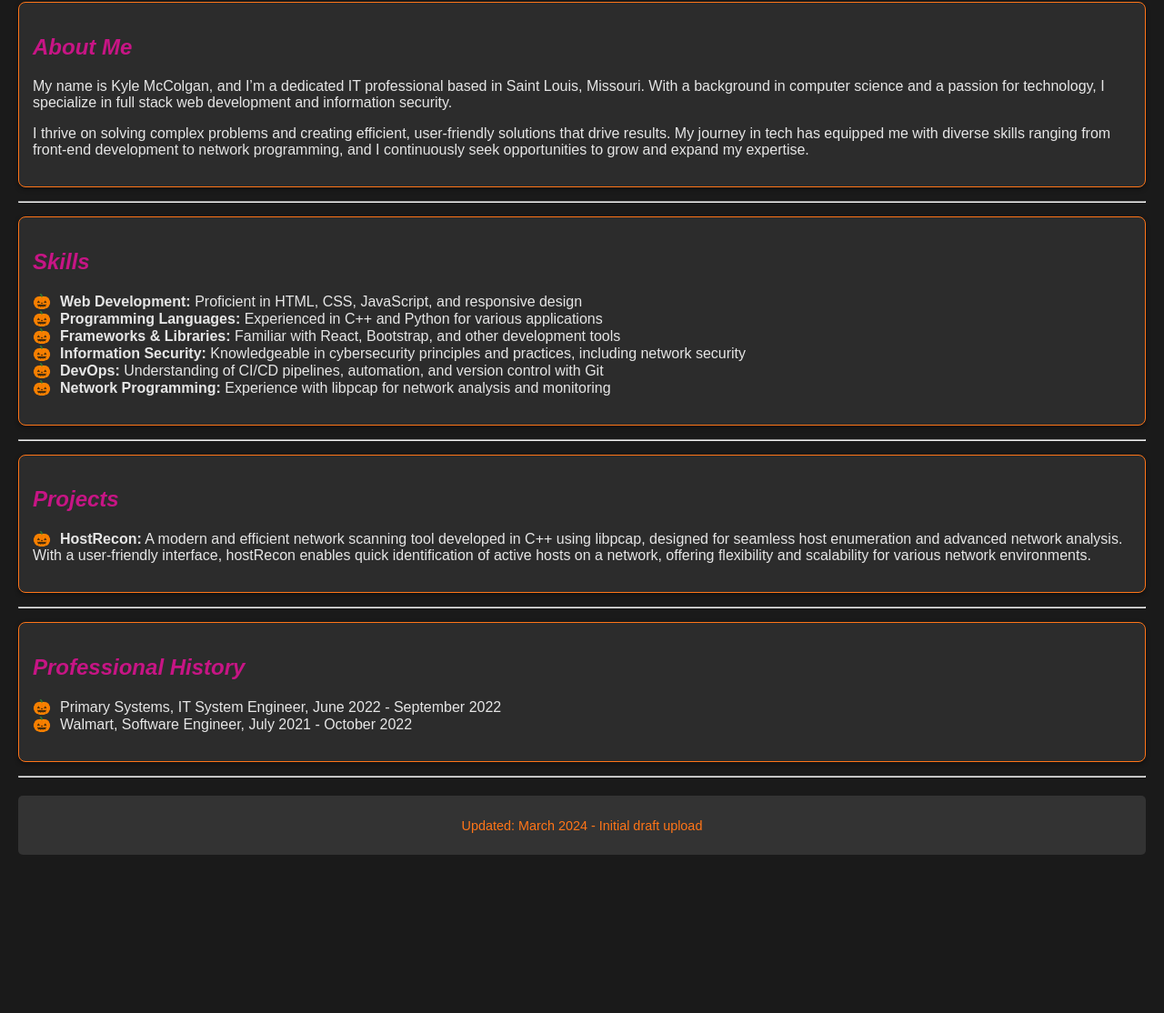
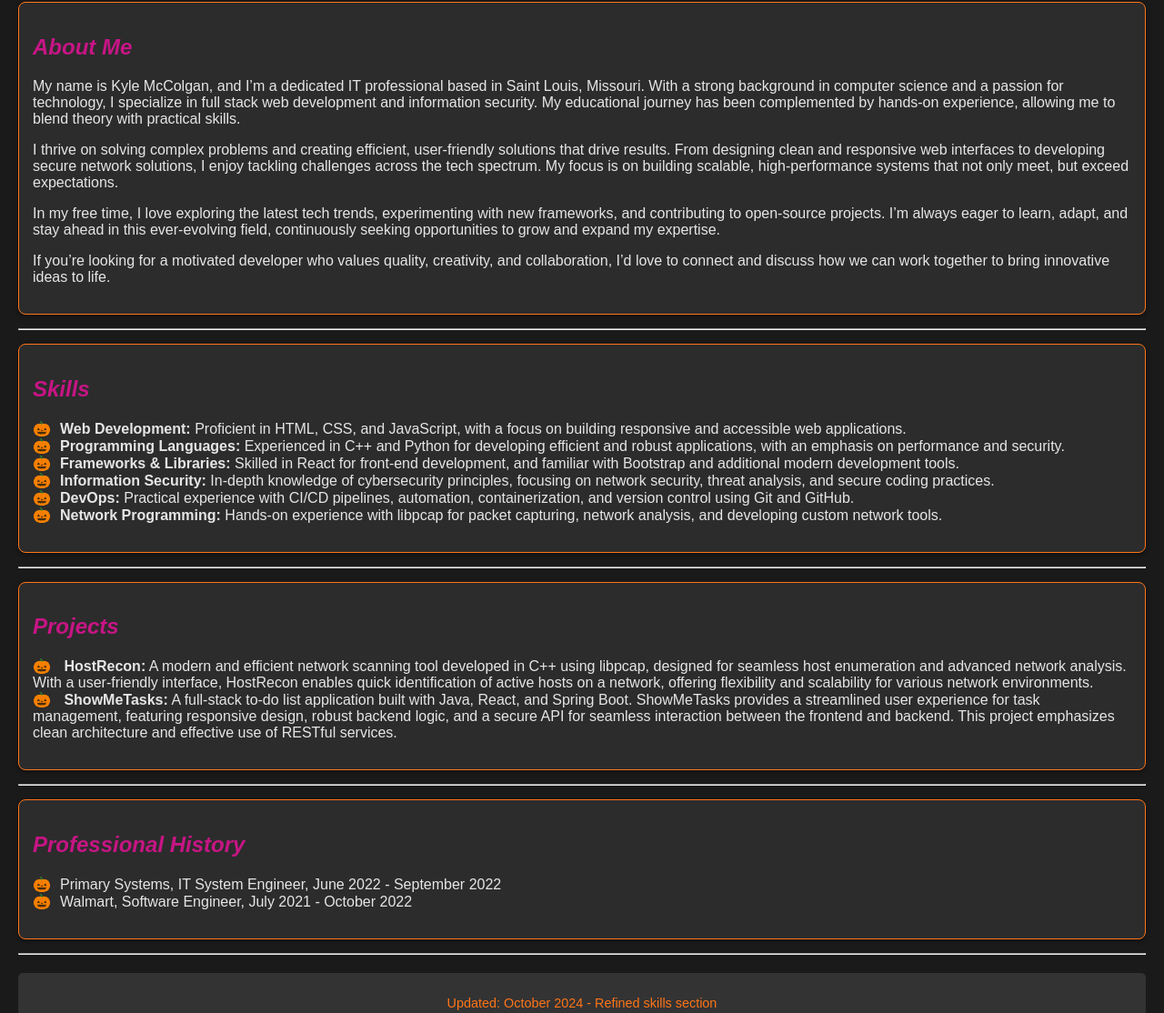
Before and after one commit to kmccol1/kyle-mccolgan, a website: page index.html in a window 1280 px wide. Shown: the part 1113-2227 px from the top of the page at 91% size. Before the commit the page ends 2073 px from the top, so only its background shows below. Drawn offline with Linux system fonts and the light colour scheme.

Commit message:
Refine README.md sections for clarity: - Enhanced 'About Me' section to better highlight skills and projects - Improved 'Skills' section to maintain a modest and professional tone - Updated 'Technologies Used' to include testing, deployment, and version control details.

```diff
--- a/index.html
+++ b/index.html
@@ -20,7 +20,7 @@
             <li><strong>Phone:</strong> +1 314-660-5776</li>
             <li><strong>GitHub:</strong> <a href="http://www.github.com/kmccol1">github.com/kmccol1</a></li>
             <li><strong>Location:</strong> South Saint Louis County, Saint Louis, Missouri, USA</li>
-            <li><strong>Resume/CV:</strong> <a href="assets/Kyle-McColgan-Resume-2024-5.pdf" download="Kyle-McColgan-Resume-2024-5.pdf">Download my resume to learn more about my experience and skills:</a></li>
+            <li><strong>Resume/CV:</strong> <a href="assets/Kyle-McColgan-Resume-2024-5.pdf" target = "_blank" > Download my resume to learn more about my experience and skills:</a></li>
         </ul>
     </section>
 
@@ -56,10 +56,16 @@
     <section id="about-me">
     <h2>About Me</h2>
     <p>
-        My name is Kyle McColgan, and I’m a dedicated IT professional based in Saint Louis, Missouri. With a background in computer science and a passion for technology, I specialize in full stack web development and information security.
+        My name is Kyle McColgan, and I’m a dedicated IT professional based in Saint Louis, Missouri. With a strong background in computer science and a passion for technology, I specialize in full stack web development and information security. My educational journey has been complemented by hands-on experience, allowing me to blend theory with practical skills.
     </p>
     <p>
-        I thrive on solving complex problems and creating efficient, user-friendly solutions that drive results. My journey in tech has equipped me with diverse skills ranging from front-end development to network programming, and I continuously seek opportunities to grow and expand my expertise.
+        I thrive on solving complex problems and creating efficient, user-friendly solutions that drive results. From designing clean and responsive web interfaces to developing secure network solutions, I enjoy tackling challenges across the tech spectrum. My focus is on building scalable, high-performance systems that not only meet, but exceed expectations.
+    </p>
+    <p>
+        In my free time, I love exploring the latest tech trends, experimenting with new frameworks, and contributing to open-source projects. I’m always eager to learn, adapt, and stay ahead in this ever-evolving field, continuously seeking opportunities to grow and expand my expertise.
+    </p>
+    <p>
+        If you’re looking for a motivated developer who values quality, creativity, and collaboration, I’d love to connect and discuss how we can work together to bring innovative ideas to life.
     </p>
 </section>
 
@@ -68,12 +74,12 @@
     <section id="skills">
     <h2>Skills</h2>
     <ul>
-            <li><strong>Web Development:</strong> Proficient in HTML, CSS, JavaScript, and responsive design</li>
-            <li><strong>Programming Languages:</strong> Experienced in C++ and Python for various applications</li>
-            <li><strong>Frameworks & Libraries:</strong> Familiar with React, Bootstrap, and other development tools</li>
-            <li><strong>Information Security:</strong> Knowledgeable in cybersecurity principles and practices, including network security</li>
-            <li><strong>DevOps:</strong> Understanding of CI/CD pipelines, automation, and version control with Git</li>
-            <li><strong>Network Programming:</strong> Experience with libpcap for network analysis and monitoring</li>
+        <li><strong>Web Development:</strong> Proficient in HTML, CSS, and JavaScript, with a focus on building responsive and accessible web applications.</li>
+        <li><strong>Programming Languages:</strong> Experienced in C++ and Python for developing efficient and robust applications, with an emphasis on performance and security.</li>
+        <li><strong>Frameworks & Libraries:</strong> Skilled in React for front-end development, and familiar with Bootstrap and additional modern development tools.</li>
+        <li><strong>Information Security:</strong> In-depth knowledge of cybersecurity principles, focusing on network security, threat analysis, and secure coding practices.</li>
+        <li><strong>DevOps:</strong> Practical experience with CI/CD pipelines, automation, containerization, and version control using Git and GitHub.</li>
+        <li><strong>Network Programming:</strong> Hands-on experience with libpcap for packet capturing, network analysis, and developing custom network tools.</li>
     </ul>
 </section>
 
@@ -82,7 +88,12 @@
     <section id="projects">
     <h2>Projects</h2>
     <ul>
-            <li><strong>HostRecon:</strong> A modern and efficient network scanning tool developed in C++ using libpcap, designed for seamless host enumeration and advanced network analysis. With a user-friendly interface, hostRecon enables quick identification of active hosts on a network, offering flexibility and scalability for various network environments.</li>
+        <li>
+            <strong>HostRecon:</strong> A modern and efficient network scanning tool developed in C++ using libpcap, designed for seamless host enumeration and advanced network analysis. With a user-friendly interface, HostRecon enables quick identification of active hosts on a network, offering flexibility and scalability for various network environments.
+        </li>
+        <li>
+            <strong>ShowMeTasks:</strong> A full-stack to-do list application built with Java, React, and Spring Boot. ShowMeTasks provides a streamlined user experience for task management, featuring responsive design, robust backend logic, and a secure API for seamless interaction between the frontend and backend. This project emphasizes clean architecture and effective use of RESTful services.
+        </li>
     </ul>
 </section>
 
@@ -99,7 +110,7 @@
     <hr>
 
     <footer>
-        <p>Updated: March 2024 - Initial draft upload</p>
+        <p>Updated: October 2024 - Refined skills section</p>
     </footer>
 </body>
 </html>
```
Also changed, not shown: README.md. Lines whose indentation alone changed are shown as unchanged.
